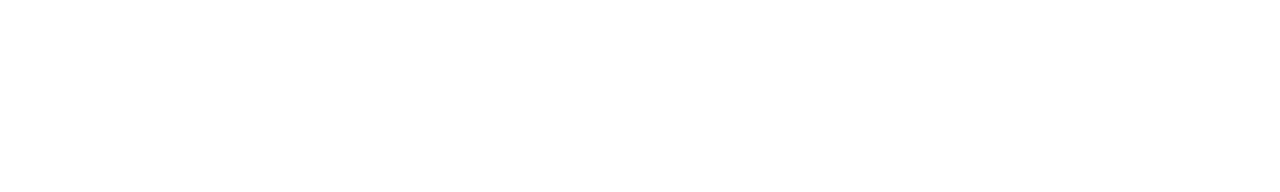
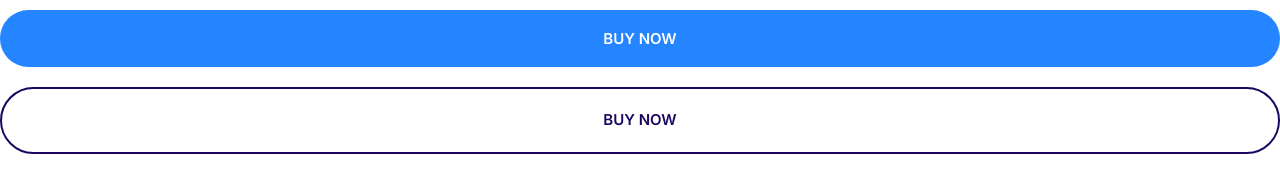
Before and after one commit to Sudarsan-47/Html-part-3, a plain HTML site: page index.html in a window 1280 px wide. Drawn offline with Linux system fonts and the light colour scheme.

Commit message:
defining buttons

```diff
--- a/css/styles.css
+++ b/css/styles.css
@@ -5,6 +5,11 @@
     --color-accent:#ff3400;
     --color-heading:#1b0760;
     --color-body:#918ca4;
+}
+*,
+*::after,
+*::before {
+    box-sizing: border-box;
 }
 html {
     font-size: 62.5%;
@@ -164,3 +169,67 @@ a {
     justify-content: center;
     align-items: center;
 }
+/* Buttons */
+.btn {
+    font-size: 1.8rem;
+    font-weight: 600;
+    text-transform: uppercase;
+    padding: 2rem 3rem;
+    border: 0;
+    border-radius: 40px;
+    cursor: pointer;
+    text-align: center;
+    white-space: nowrap;
+    margin: 1rem 0;
+
+}
+
+.btn--primary {
+    background: var(--color-primary);
+    color: #fff;
+}
+
+.btn--primary:hover {
+    background: yellow;
+}
+
+.btn--secondary {
+    background: var(--color-secondary);
+    color: #fff;
+}
+
+.btn--secondary:hover {
+    background: sienna;
+}
+
+.btn--accent {
+    background: var(--color-accent);
+    color: #fff;
+}
+
+.btn--accent:hover {
+    background: green;
+}
+
+.btn--block {
+    width: 100%;
+    display: inline-block;
+}
+
+.btn--outline {
+    background: #fff;
+    color: var(--color-heading);
+    border: 2px solid var(--color-heading);
+}
+
+.btn--outline:hover {
+    background: var(--color-heading);
+    color: #fff;
+
+}
+
+@media screen and (min-width:1024px) {
+    .btn {
+        font-size: 1.5rem;
+    }
+}
--- a/index.html
+++ b/index.html
@@ -12,6 +12,7 @@
     <link rel="stylesheet" href="css/styles.css">
 </head>
 <body>
-
+    <button class="btn btn--primary btn--block">Buy Now</button>
+    <a href="#" class="btn btn--outline btn--block">Buy Now</a>
 </body>
 </html>
```
